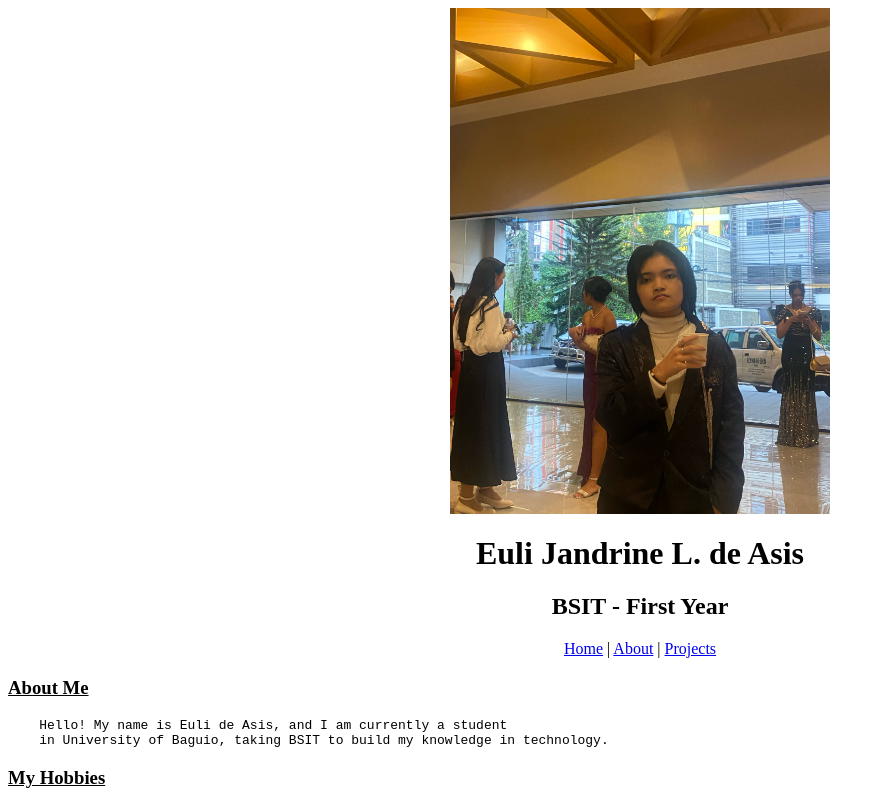
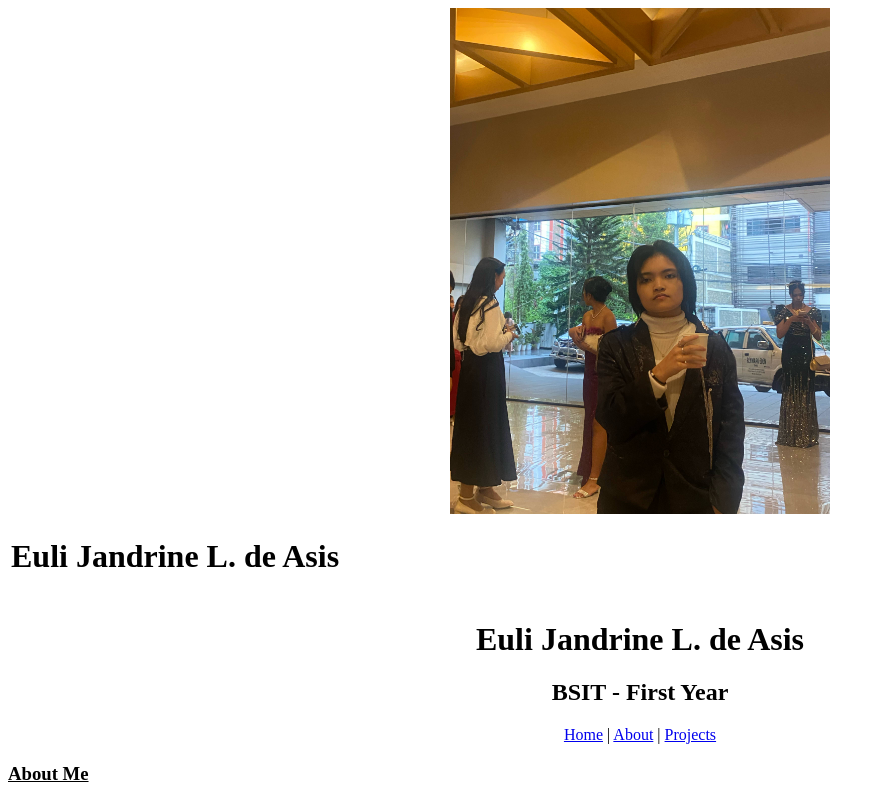
Before and after one commit to euli-jpeg/Euli-Jandrine-L-de-Asis_fg_exam, a plain HTML site: page index.html in a window 1280 px wide. Shown: the top 800 px of the page, without its empty margins (0-885 px from the left). Drawn offline with Linux system fonts and the light colour scheme.

Commit message:
Update index.html

```diff
--- a/index.html
+++ b/index.html
@@ -7,6 +7,11 @@
 </head>
 <body>
 <img src="Messenger_creation_57FA9155-7C40-4FAD-A81D-21499467D8E1.jpeg" alt="formal picture" width="30%" style="display: block; margin: auto;">
+<table>
+    <tr>
+        <th><h1>Euli Jandrine L. de Asis</h1></th>
+    </tr>
+</table>
 
 <h1 align="center">Euli Jandrine L. de Asis</h1>
 <h2 align="center">BSIT - First Year</h2>
@@ -52,4 +57,5 @@
     </p>
 </footer>
 </body>
+
 </html>
```
